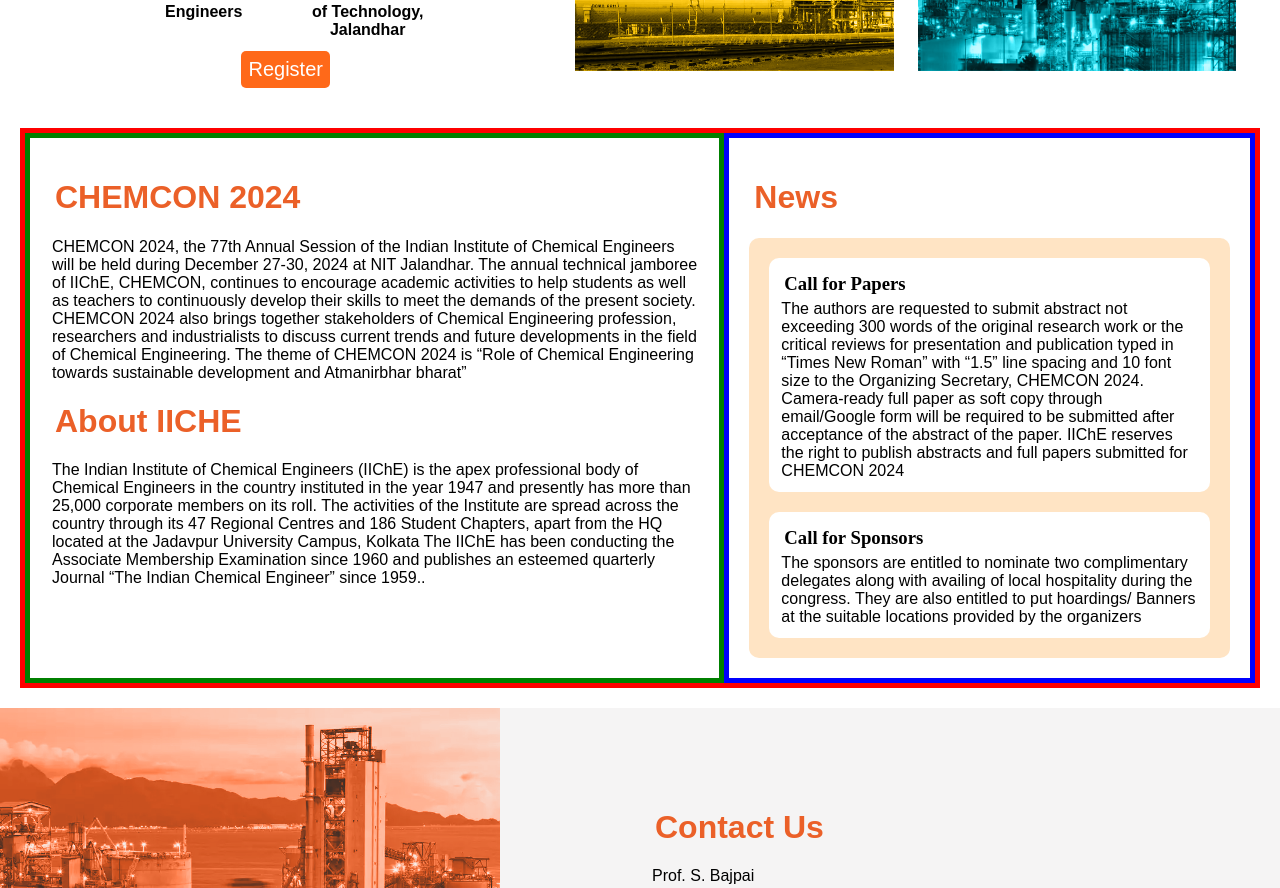
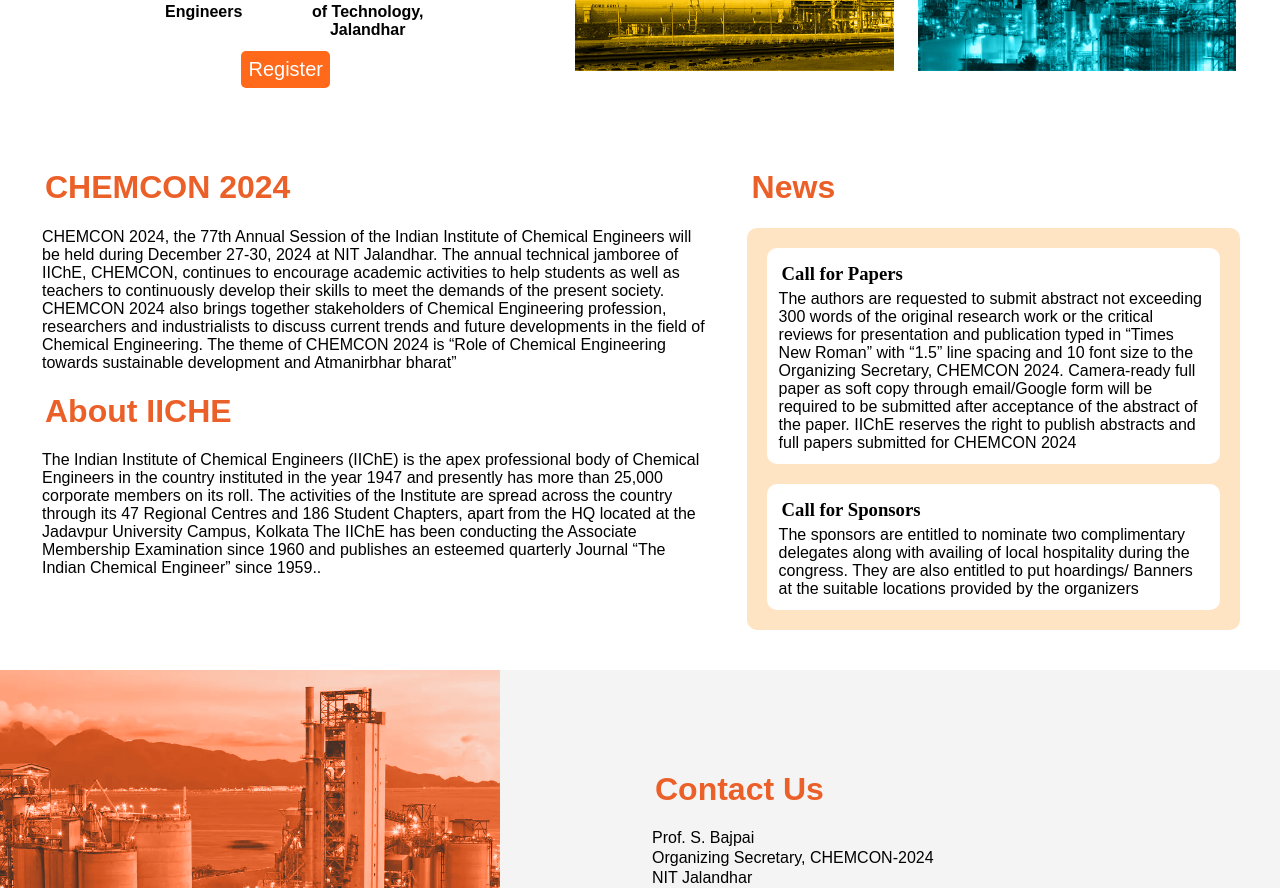
Before and after one commit to aaryanrajputhere/xceed-chemcon, a React (Vite) app: page / in a window 1280 px wide. Shown: the part 620-1508 px from the top of the page. Built offline with nearby package versions, Linux system fonts and the light colour scheme.

Commit message:
Update Home.module.css

```diff
--- a/src/Components/Home/Home.module.css
+++ b/src/Components/Home/Home.module.css
@@ -79,19 +79,19 @@
 }
 
 .infoContainer {
-  border: 5px solid red;
+  /* border: 5px solid red; */
   display: flex;
   flex-direction: row;
   margin: 20px;
 }
 .info {
-  border: 5px solid green;
+  /* border: 5px solid green; */
   padding: 20px;
 }
 .newsContainer {
   display: flex;
   flex-direction: column;
-  border: 5px solid blue;
+  /* border: 5px solid blue; */
 
   padding: 20px;
 }
```
